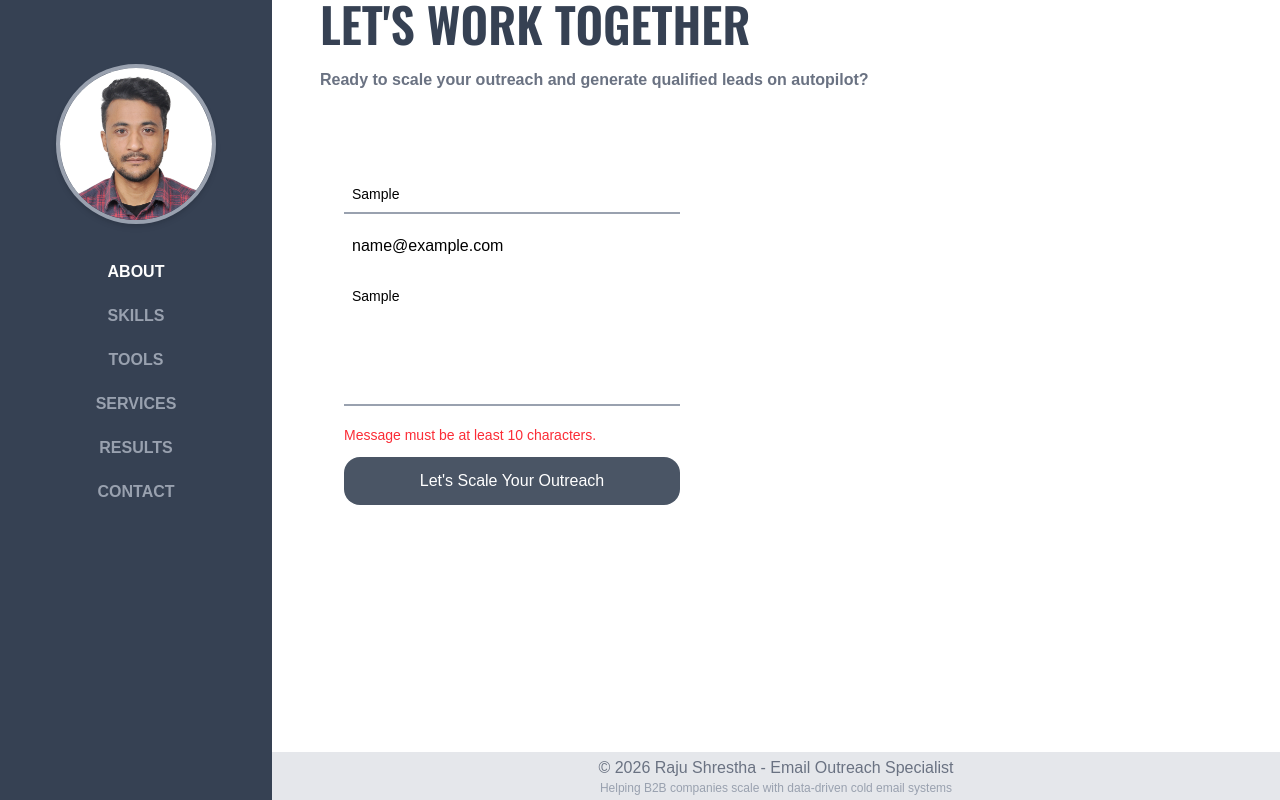
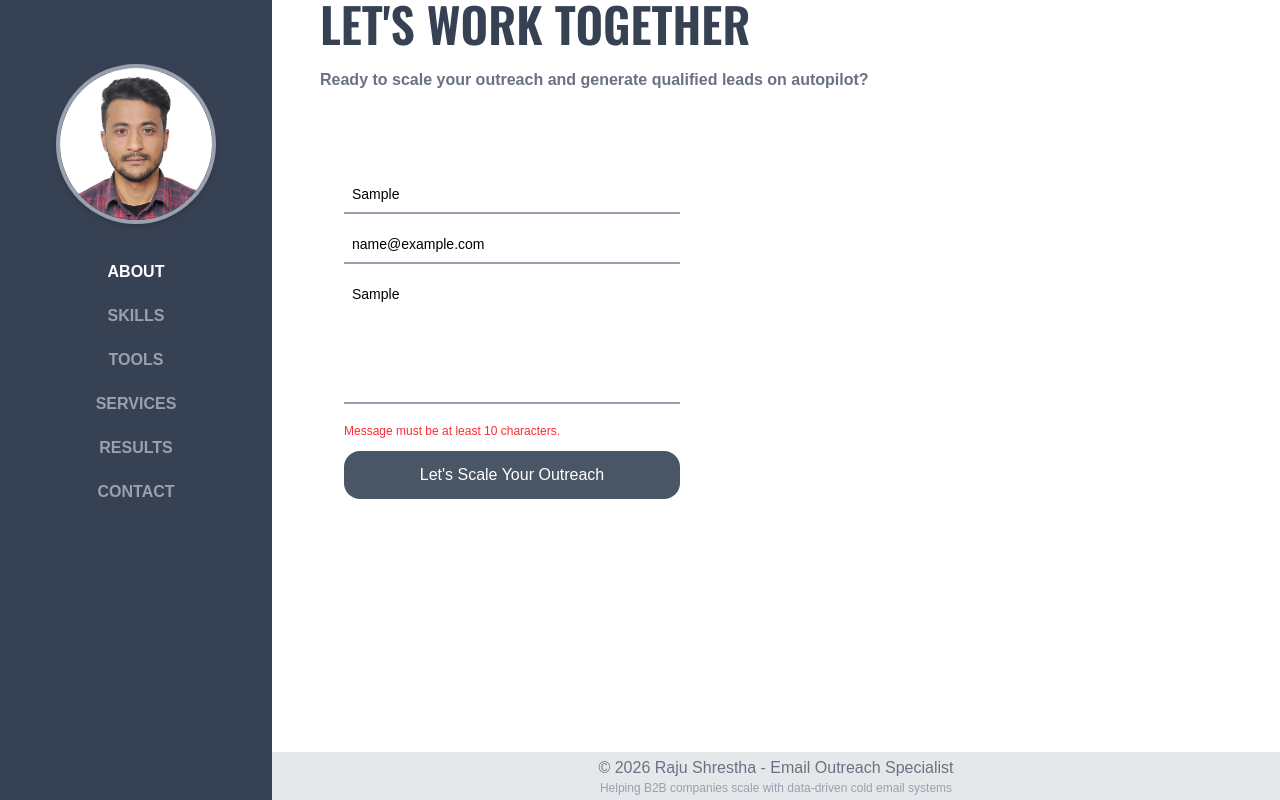
Before and after one commit to ranjushrestha/Email-Portfolio, a React (Vite) app: page / in a window 1280 px wide. Both pictures are taken after typing "Sample", "name@example.com", "Sample" into the empty fields and a click on the button "Let's Scale Your Outreach". Shown: the part 4048-4848 px from the top of the page. Built offline with nearby package versions, Linux system fonts and the light colour scheme.

Commit message:
UI refinements

```diff
--- a/src/pages/Contact.jsx
+++ b/src/pages/Contact.jsx
@@ -119,7 +119,7 @@ const ContactForm = () => {
             className="w-full p-2 border-b-2 text-sm border-gray-400 focus:border-gray-600 outline-none"
           />
           {errors.fullName && (
-            <p className="text-red-500 text-sm">{errors.fullName}</p>
+            <p className="text-red-500 text-xs">{errors.fullName}</p>
           )}
 
           <input
@@ -128,10 +128,10 @@ const ContactForm = () => {
             placeholder="Email"
             value={formData.email}
             onChange={handleChange}
-            className="w-full p-2 border-b-2text-sm  border-gray-400 focus:border-gray-600 outline-none"
+            className="w-full p-2 border-b-2 text-sm border-gray-400 focus:border-gray-600 outline-none"
           />
           {errors.email && (
-            <p className="text-red-500 text-sm">{errors.email}</p>
+            <p className="text-red-500 text-xs">{errors.email}</p>
           )}
 
           <textarea
@@ -139,10 +139,10 @@ const ContactForm = () => {
             placeholder="Message"
             value={formData.message}
             onChange={handleChange}
-            className="w-full p-2 border-b-2 text-sm  border-gray-400 focus:border-gray-600 outline-none resize-none h-32"
+            className="w-full p-2 border-b-2 text-sm border-gray-400 focus:border-gray-600 outline-none resize-none h-32"
           />
           {errors.message && (
-            <p className="text-red-500 text-sm">{errors.message}</p>
+            <p className="text-red-500 text-xs">{errors.message}</p>
           )}
 
           <button
```
